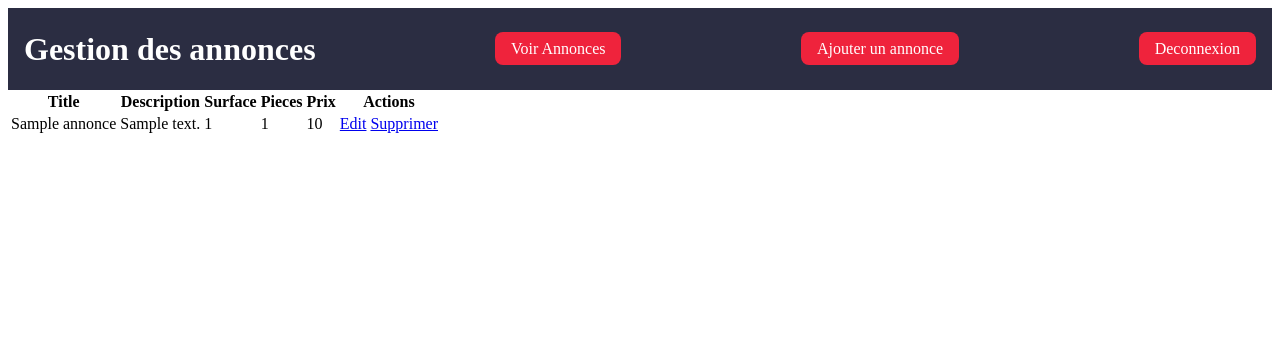
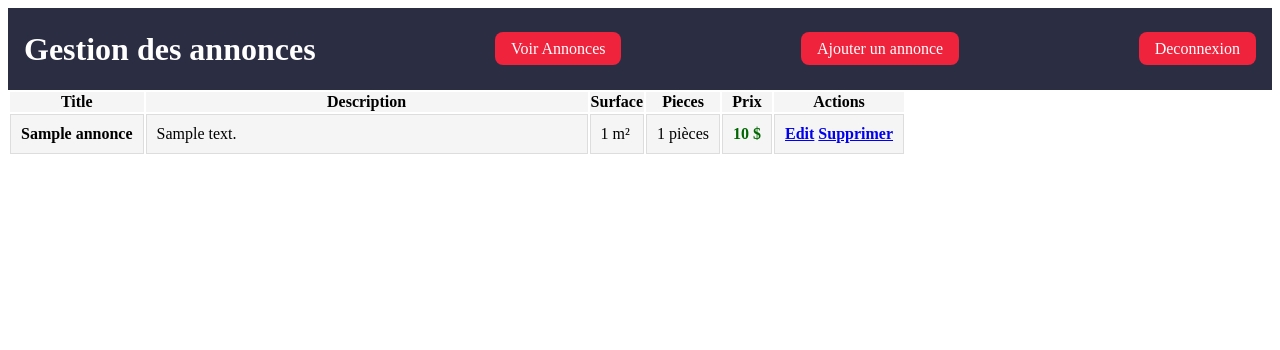
Before and after one commit to Stelian2022/challenge_immo_StelianStanciu, a PHP site: page /adminImmo/ in a window 1280 px wide. Shown: the top 350 px of the page. Run offline with PHP 8.4, Linux system fonts and the light colour scheme; data comes from the database, SQL or seed files in the repository; both versions use the stored data as it was before the commit; tables that the repository leaves empty hold one stand-in row (values such as "Sample post").

Commit message:
add print screens

```diff
--- a/assets/css/style.css
+++ b/assets/css/style.css
@@ -95,3 +95,36 @@
 .annonce img {
   width: 100%;
 }
+.desc{
+  width: 50%;
+}
+.tableauView{
+  border: 1px solid black;
+}
+
+tr {
+  background-color: #f5f5f5;
+  border: 1px solid #ddd;
+  padding: 10px;
+}
+
+td {
+  padding: 10px;
+  border: 1px solid #ddd;
+}
+
+td.desc {
+  max-width: 300px;
+  overflow: hidden;
+  text-overflow: ellipsis;
+  white-space: nowrap;
+}
+
+td:nth-child(1) {
+  font-weight: bold;
+}
+
+td:nth-child(5), td:nth-child(6) {
+  font-weight: bold;
+  color: #006600;
+}
--- a/view/adminImmo/ajout.view.php
+++ b/view/adminImmo/ajout.view.php
@@ -28,7 +28,7 @@
                 <input type="text" name="price" id="price" value="<?= $price ?>">
             </div><br><br>
             <div>
-                <label for="surface">Surface :</label>
+                <label for="surface">Surface m²:</label>
                 <input type="text" name="surface" id="surface" value="<?= $surface ?>">
             </div><br><br>
 
--- a/view/adminImmo/edit.view.php
+++ b/view/adminImmo/edit.view.php
@@ -1,4 +1,3 @@
-
 <!DOCTYPE html>
 <html lang="en">
 
@@ -43,7 +42,7 @@
                 </select>
             </div><br>
             <div>
-                <label for="surface">Surface :</label>
+                <label for="surface">Surface m²:</label>
                 <input type="text" name="surface" id="surface" value="<?= $surfaceDb ?>">
             </div><br><br>
 
--- a/view/adminImmo/index.view.php
+++ b/view/adminImmo/index.view.php
@@ -22,7 +22,7 @@
          <p><a href="./ajout.php" role="button">Ajouter un annonce</a></p>
          <p><a href="../login/deconnexion.php" role="button">Deconnexion</a></p>
       </header>
-         <?php if(count(getAnnonceLimit($limit, $offset)) != 0): ?>
+      <?php if (count(getAnnonceLimit($limit, $offset)) != 0) : ?>
          <table>
             <thead>
                <tr>
@@ -37,16 +37,18 @@
                </tr>
             </thead>
             <tbody>
-         <?php //dd(getArticleLimit($limit, $offset)) ?>
+               <?php //dd(getArticleLimit($limit, $offset))
+               ?>
                <?php foreach (getAnnonceLimit($limit, $offset) as $key => $value) : ?>
                   <tr>
-                  <!-- <td><?//= $value['id_annonce'] ?></td> -->
+                     <!-- <td><? //= $value['id_annonce']
+                              ?></td> -->
                      <td><?= $value['title'] ?><br></td>
 
-                  <td><?= $value['description']?></td>
-                  <td><?= $value['surface'] ?></td>
-                  <td><?= $value['room'] ?></td>
-                  <td><?= $value['price'] ?></td>
+                     <td class="desc"><?= $value['description'] ?></td>
+                     <td><?= $value['surface'] ?> m²</td>
+                     <td><?= $value['room'] ?> pièces</td>
+                     <td><?= $value['price'] ?> $</td>
                      <td>
                         <a href="./edit.php?id=<?= $value['id_annonce'] ?>" role="button">Edit</a>
                         <a href="./supp.php?id=<?= $value['id_annonce'] ?>" role="button" onclick="return confirm('Confirmer la suppression de cet annonce ?');">Supprimer</a>
@@ -55,7 +57,7 @@
                <?php endforeach; ?>
             </tbody>
          </table>
-            <?php else: ?>
+      <?php else : ?>
          <p>Aucun annonce !</p>
       <?php endif; ?>
    </main>
--- a/view/index.view.php
+++ b/view/index.view.php
@@ -42,7 +42,7 @@
                         <p><?= $article['description'] ?></p>
                         <p>Surface : <?= $article['surface']  ?> m²</p>
                         <p>Nombre de pieces : <?= $article['room']  ?></p>
-                         <p>Prix : <?= $article['price']  ?> $ , honoraires à la charge du vendeur.</p>
+                        <p>Prix : <?= $article['price']  ?> $ , honoraires à la charge du vendeur.</p>
 
                     </article>
             <?php
--- a/view/login/index.view.php
+++ b/view/login/index.view.php
@@ -17,7 +17,7 @@
             </div>
             <div>
                 <label for="password">Mot de passe</label>
-                <input type="password" name="password" id="password" >
+                <input type="password" name="password" id="password">
             </div>
             <div>
                 <input type="submit" value="Connexion">
```
Also changed, not shown: adminImmo/ajout.php (+3 -12 lines), adminImmo/edit.php (+6 -6 lines), data/immobellier.sql (+16 -5 lines), inc/fonctions.php (+6 -6 lines), data/Capture d'écran 2023-03-29 161515.png (added), data/admin.png (added), data/ajout-annonce.png (added), data/edit-article.png (added), data/section-connection.png (added), data/suprimer-annonce.png (added), uploads/600x3eg.jpeg (added). Lines whose indentation alone changed are shown as unchanged.
